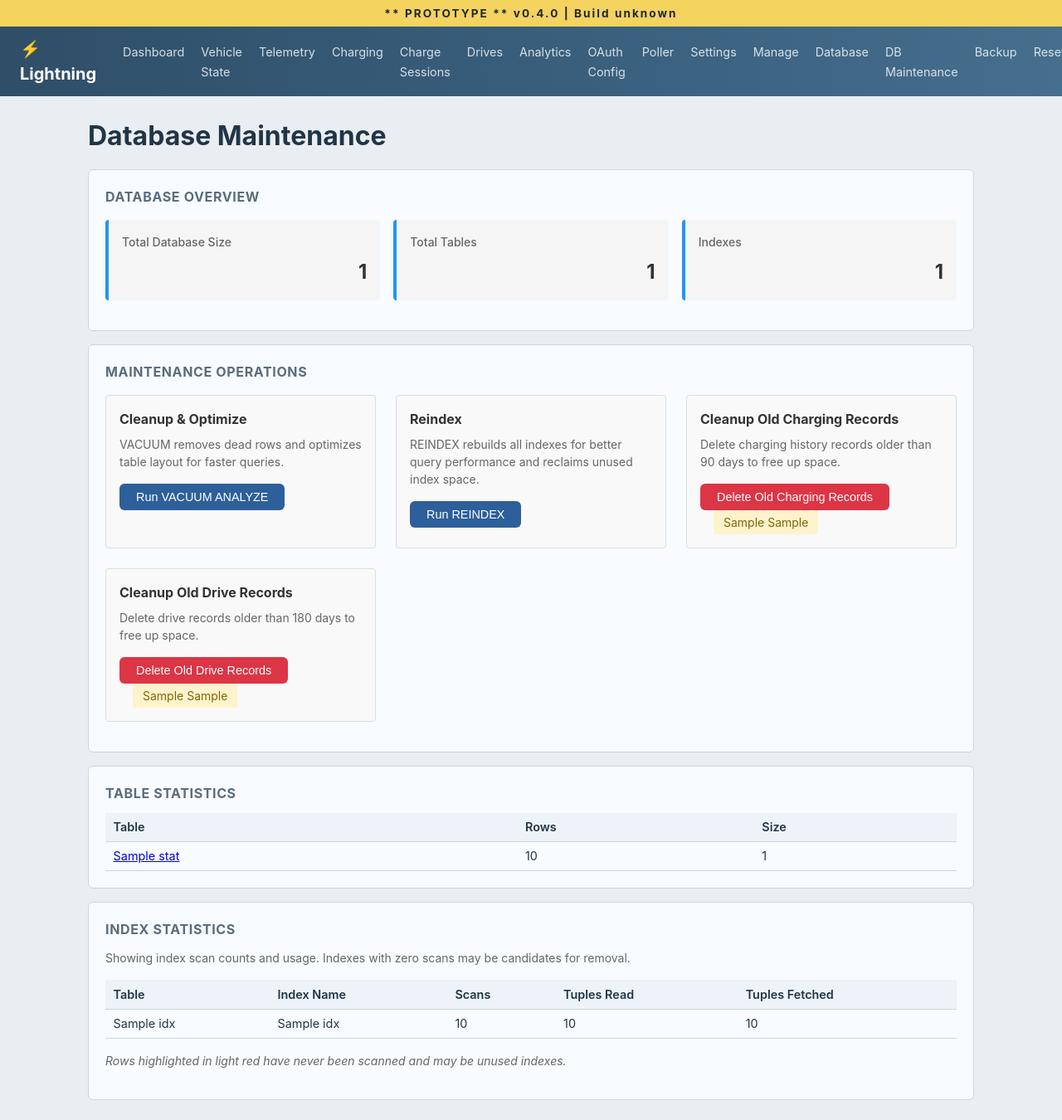
After one commit to ktigges/Ford, a Python web app: template templates/db_maintenance.html in a window 1280 px wide. The commit adds this page. Shown: the whole page at 83% size. Run offline with Jinja, Linux system fonts and the light colour scheme; the template is opened without the code that fills it: most values are stand-ins (such as "Sample title", 1, 10 or a date in 2020).

Commit message:
db maintenance
Co-authored-by: Copilot <copilot@github.com>

```diff
--- a/templates/base.html
+++ b/templates/base.html
@@ -23,6 +23,7 @@
       <li><a href="{{ url_for('settings') }}">Settings</a></li>
       <li><a href="{{ url_for('manage') }}">Manage</a></li>
       <li><a href="{{ url_for('db_browser') }}">Database</a></li>
+      <li><a href="{{ url_for('db_maintenance') }}">DB Maintenance</a></li>
       <li><a href="{{ url_for('backup_page') }}">Backup</a></li>
       <li><a href="{{ url_for('reset') }}">Reset</a></li>
     </ul>
--- /dev/null
+++ b/templates/db_maintenance.html
@@ -0,0 +1,203 @@
+{% extends "base.html" %}
+{% block title %}Database Maintenance – Lightning{% endblock %}
+{% block content %}
+<h1>Database Maintenance</h1>
+
+<div class="card">
+  <h2>Database Overview</h2>
+  <div class="stat-grid">
+    <div class="stat-item">
+      <label>Total Database Size</label>
+      <span class="stat-value">{{ total_size }}</span>
+    </div>
+    <div class="stat-item">
+      <label>Total Tables</label>
+      <span class="stat-value">{{ table_stats|length }}</span>
+    </div>
+    <div class="stat-item">
+      <label>Indexes</label>
+      <span class="stat-value">{{ index_stats|length }}</span>
+    </div>
+  </div>
+</div>
+
+<div class="card">
+  <h2>Maintenance Operations</h2>
+  <div class="maintenance-ops">
+    <div class="op-group">
+      <h3>Cleanup & Optimize</h3>
+      <p class="help-text">VACUUM removes dead rows and optimizes table layout for faster queries.</p>
+      <form method="post" action="{{ url_for('db_maintenance_vacuum') }}" class="inline-form">
+        <button type="submit" class="btn btn-primary" onclick="return confirm('Run VACUUM ANALYZE? This may take a moment.');">
+          Run VACUUM ANALYZE
+        </button>
+      </form>
+    </div>
+
+    <div class="op-group">
+      <h3>Reindex</h3>
+      <p class="help-text">REINDEX rebuilds all indexes for better query performance and reclaims unused index space.</p>
+      <form method="post" action="{{ url_for('db_maintenance_reindex') }}" class="inline-form">
+        <button type="submit" class="btn btn-primary" onclick="return confirm('Rebuild all indexes? This may take a moment.');">
+          Run REINDEX
+        </button>
+      </form>
+    </div>
+
+    <div class="op-group">
+      <h3>Cleanup Old Charging Records</h3>
+      <p class="help-text">Delete charging history records older than 90 days to free up space.</p>
+      <form method="post" action="{{ url_for('db_maintenance_cleanup_charging') }}" class="inline-form">
+        <button type="submit" class="btn btn-danger" onclick="return confirm('Delete charging records older than 90 days? This cannot be undone.');">
+          Delete Old Charging Records
+        </button>
+      </form>
+      {% if stale_data.get('old_charging_records') %}
+      <span class="stat-note">{{ stale_data['old_charging_records'][0] }} {{ stale_data['old_charging_records'][1] }}</span>
+      {% endif %}
+    </div>
+
+    <div class="op-group">
+      <h3>Cleanup Old Drive Records</h3>
+      <p class="help-text">Delete drive records older than 180 days to free up space.</p>
+      <form method="post" action="{{ url_for('db_maintenance_cleanup_drives') }}" class="inline-form">
+        <button type="submit" class="btn btn-danger" onclick="return confirm('Delete drive records older than 180 days? This cannot be undone.');">
+          Delete Old Drive Records
+        </button>
+      </form>
+      {% if stale_data.get('old_drive_records') %}
+      <span class="stat-note">{{ stale_data['old_drive_records'][0] }} {{ stale_data['old_drive_records'][1] }}</span>
+      {% endif %}
+    </div>
+  </div>
+</div>
+
+<div class="card">
+  <h2>Table Statistics</h2>
+  <table>
+    <thead>
+      <tr>
+        <th style="width:auto">Table</th>
+        <th style="width:auto">Rows</th>
+        <th style="width:auto">Size</th>
+      </tr>
+    </thead>
+    <tbody>
+      {% for stat in table_stats %}
+      <tr>
+        <td><a href="{{ url_for('db_table', table_name=stat.name) }}">{{ stat.name }}</a></td>
+        <td>{{ stat.rows|default(0)|int }}</td>
+        <td>{{ stat.size }}</td>
+      </tr>
+      {% endfor %}
+    </tbody>
+  </table>
+</div>
+
+{% if index_stats %}
+<div class="card">
+  <h2>Index Statistics</h2>
+  <p class="help-text">Showing index scan counts and usage. Indexes with zero scans may be candidates for removal.</p>
+  <table>
+    <thead>
+      <tr>
+        <th style="width:auto">Table</th>
+        <th style="width:auto">Index Name</th>
+        <th style="width:auto">Scans</th>
+        <th style="width:auto">Tuples Read</th>
+        <th style="width:auto">Tuples Fetched</th>
+      </tr>
+    </thead>
+    <tbody>
+      {% for idx in index_stats %}
+      <tr class="{% if idx.scans == 0 %}unused-index{% endif %}">
+        <td>{{ idx.tablename }}</td>
+        <td>{{ idx.indexname }}</td>
+        <td>{{ idx.scans|default(0)|int }}</td>
+        <td>{{ idx.tuples_read|default(0)|int }}</td>
+        <td>{{ idx.tuples_fetched|default(0)|int }}</td>
+      </tr>
+      {% endfor %}
+    </tbody>
+  </table>
+  <p class="help-text" style="margin-top: 1rem; color: #666;">
+    <em>Rows highlighted in light red have never been scanned and may be unused indexes.</em>
+  </p>
+</div>
+{% endif %}
+
+<style>
+.stat-grid {
+  display: grid;
+  grid-template-columns: repeat(auto-fit, minmax(180px, 1fr));
+  gap: 1rem;
+  margin: 1rem 0;
+}
+
+.stat-item {
+  background: #f5f5f5;
+  padding: 1rem;
+  border-radius: 4px;
+  border-left: 4px solid #2196F3;
+}
+
+.stat-item label {
+  display: block;
+  font-size: 0.875rem;
+  color: #666;
+  margin-bottom: 0.5rem;
+  font-weight: 500;
+}
+
+.stat-value {
+  display: block;
+  font-size: 1.5rem;
+  font-weight: bold;
+  color: #333;
+}
+
+.maintenance-ops {
+  display: grid;
+  grid-template-columns: repeat(auto-fit, minmax(300px, 1fr));
+  gap: 1.5rem;
+  margin: 1rem 0;
+}
+
+.op-group {
+  background: #f9f9f9;
+  padding: 1rem;
+  border-radius: 4px;
+  border: 1px solid #ddd;
+}
+
+.op-group h3 {
+  margin: 0 0 0.5rem 0;
+  font-size: 1rem;
+  color: #333;
+}
+
+.help-text {
+  font-size: 0.875rem;
+  color: #666;
+  margin: 0.5rem 0 1rem 0;
+}
+
+.inline-form {
+  display: inline-block;
+}
+
+.stat-note {
+  display: inline-block;
+  background: #fff3cd;
+  color: #856404;
+  padding: 0.25rem 0.75rem;
+  border-radius: 3px;
+  font-size: 0.875rem;
+  margin-left: 1rem;
+}
+
+.unused-index {
+  background-color: #ffe0e0;
+}
+</style>
+{% endblock %}
```
Also changed, not shown: app.py (+182 -0 lines), poller.py (+60 -14 lines).
